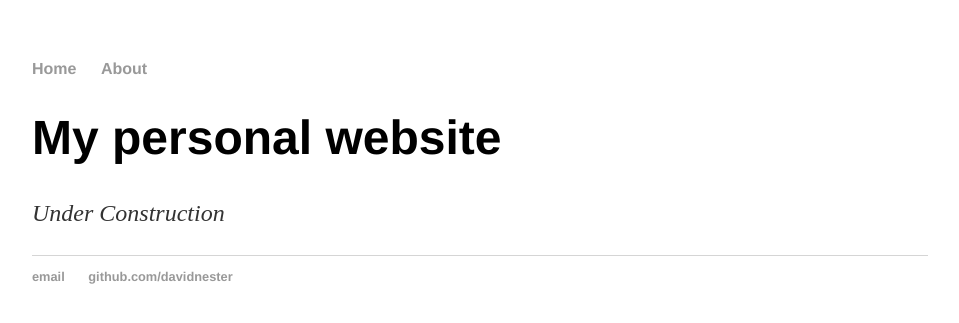
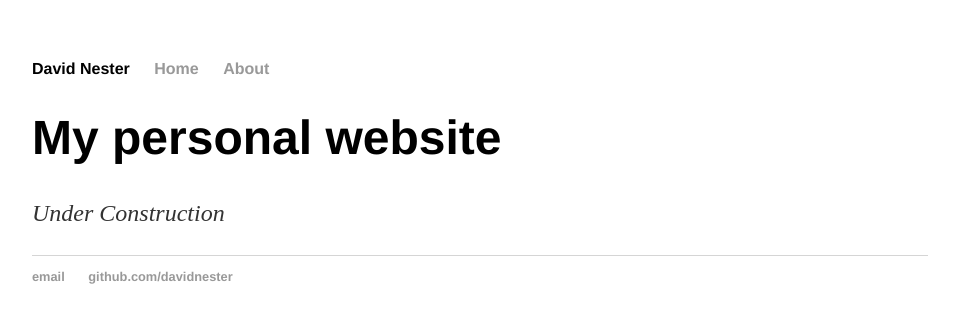
Before and after one commit to DavidNester/DavidNester.github.io, a Jekyll site: the page built from index.html, in a window 1280 px wide. Shown: the top 323 px of the page, without its empty margins (160-1119 px from the left). Built offline with Jekyll 4.4.1, drawn with Linux system fonts in a browser that asks for light colours.

Commit message:
Update default.html

```diff
--- a/_layouts/default.html
+++ b/_layouts/default.html
@@ -8,6 +8,7 @@
 		<body>
 			<nav>
 	    		<ul>
+				<li><b>David Nester</b></li>
 	        		<li><a href="/">Home</a></li>
 		        	<li><a href="/about">About</a></li>
 	    		</ul>
```
